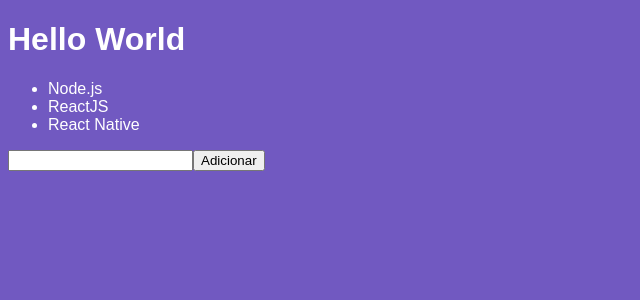
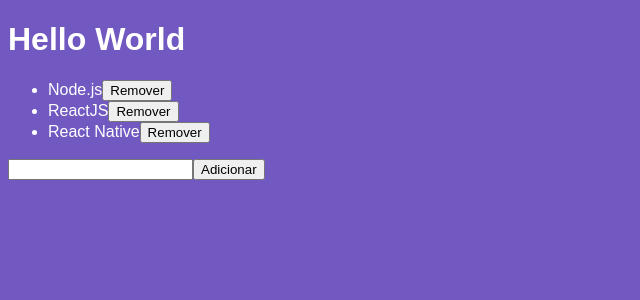
Before and after one commit to Pjeferson/bootcamp-react-from-zero-app, a React app: page / in a window 1280 px wide. Shown: the top 300 px of the page, without its empty margins (0-640 px from the left). Built offline with nearby package versions, Linux system fonts and the light colour scheme; the HTML template or start-up script is replaced by a standard one.

Commit message:
adding delete buttons on techs

```diff
--- a/src/components/TechList.js
+++ b/src/components/TechList.js
@@ -20,13 +20,24 @@
     e.preventDefault();
   };
 
+  handleDelete = tech => {
+    this.setState({
+      techs: this.state.techs.filter(t => t !== tech)
+    });
+  };
+
   render() {
     return (
       <>
         <h1>{this.state.newTech}</h1>
         <ul>
           {this.state.techs.map(tech => (
-            <li key={tech}>{tech}</li>
+            <li key={tech}>
+              {tech}
+              <button onClick={() => this.handleDelete(tech)} type="button">
+                Remover
+              </button>
+            </li>
           ))}
         </ul>
         <form onSubmit={this.handleSubmit}>
```
